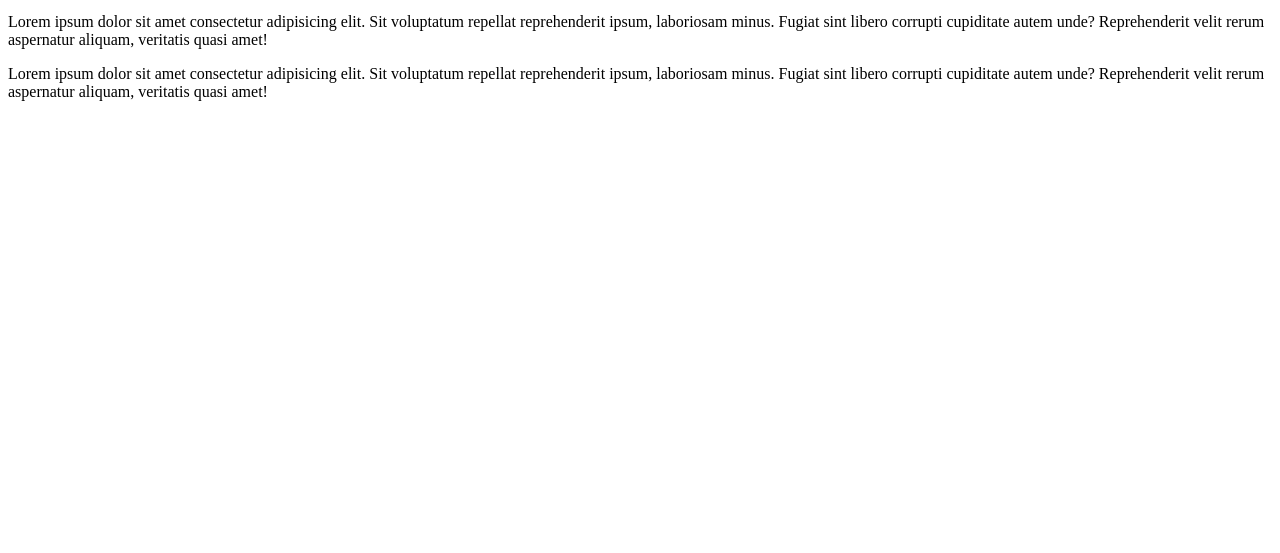
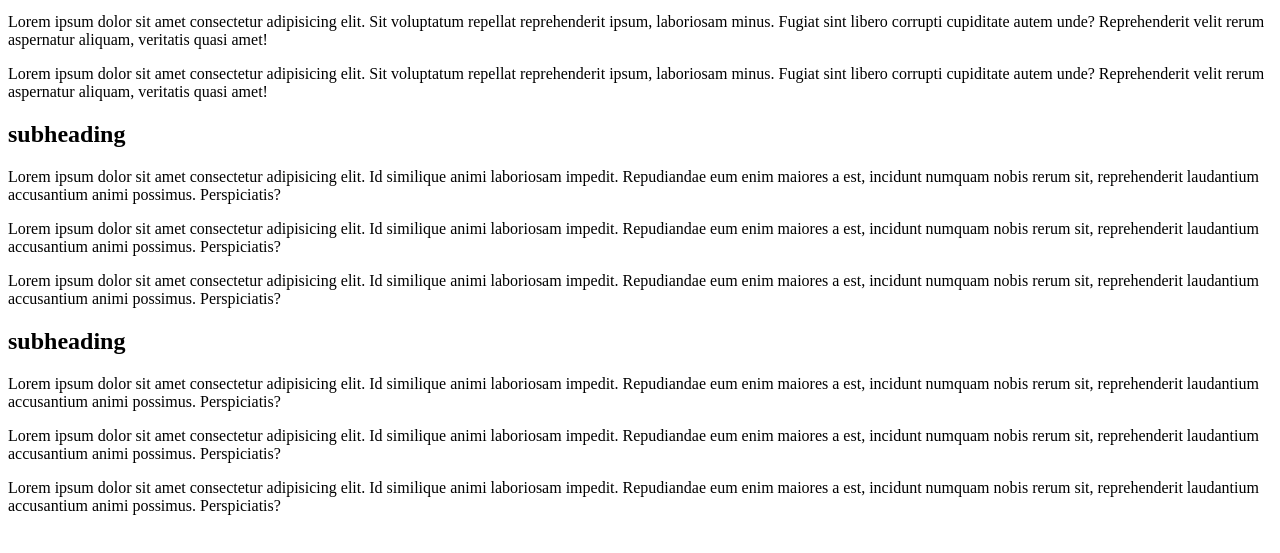
Before and after one commit to Lauren17/github-branch-demo, a plain HTML site: page index.html in a window 1280 px wide. Shown: the part 119-672 px from the top of the page. Drawn offline with Linux system fonts and the light colour scheme.

Commit message:
updated test branch content

```diff
--- a/index.html
+++ b/index.html
@@ -11,5 +11,15 @@
     <p>Lorem ipsum dolor sit amet consectetur adipisicing elit. Sit voluptatum repellat reprehenderit ipsum, laboriosam minus. Fugiat sint libero corrupti cupiditate autem unde? Reprehenderit velit rerum aspernatur aliquam, veritatis quasi amet!</p>
     <p>Lorem ipsum dolor sit amet consectetur adipisicing elit. Sit voluptatum repellat reprehenderit ipsum, laboriosam minus. Fugiat sint libero corrupti cupiditate autem unde? Reprehenderit velit rerum aspernatur aliquam, veritatis quasi amet!</p>
     <p>Lorem ipsum dolor sit amet consectetur adipisicing elit. Sit voluptatum repellat reprehenderit ipsum, laboriosam minus. Fugiat sint libero corrupti cupiditate autem unde? Reprehenderit velit rerum aspernatur aliquam, veritatis quasi amet!</p>
+
+    <h2>subheading</h2>
+    <p>Lorem ipsum dolor sit amet consectetur adipisicing elit. Id similique animi laboriosam impedit. Repudiandae eum enim maiores a est, incidunt numquam nobis rerum sit, reprehenderit laudantium accusantium animi possimus. Perspiciatis?</p>
+    <p>Lorem ipsum dolor sit amet consectetur adipisicing elit. Id similique animi laboriosam impedit. Repudiandae eum enim maiores a est, incidunt numquam nobis rerum sit, reprehenderit laudantium accusantium animi possimus. Perspiciatis?</p>
+    <p>Lorem ipsum dolor sit amet consectetur adipisicing elit. Id similique animi laboriosam impedit. Repudiandae eum enim maiores a est, incidunt numquam nobis rerum sit, reprehenderit laudantium accusantium animi possimus. Perspiciatis?</p>
+
+    <h2>subheading</h2>
+    <p>Lorem ipsum dolor sit amet consectetur adipisicing elit. Id similique animi laboriosam impedit. Repudiandae eum enim maiores a est, incidunt numquam nobis rerum sit, reprehenderit laudantium accusantium animi possimus. Perspiciatis?</p>
+    <p>Lorem ipsum dolor sit amet consectetur adipisicing elit. Id similique animi laboriosam impedit. Repudiandae eum enim maiores a est, incidunt numquam nobis rerum sit, reprehenderit laudantium accusantium animi possimus. Perspiciatis?</p>
+    <p>Lorem ipsum dolor sit amet consectetur adipisicing elit. Id similique animi laboriosam impedit. Repudiandae eum enim maiores a est, incidunt numquam nobis rerum sit, reprehenderit laudantium accusantium animi possimus. Perspiciatis?</p>
 </body>
 </html>
```
